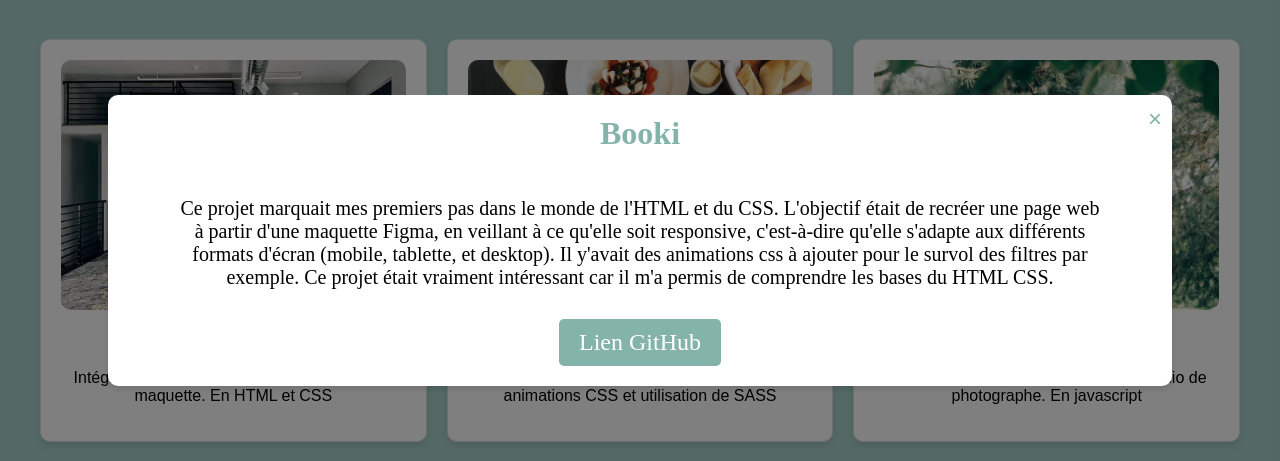
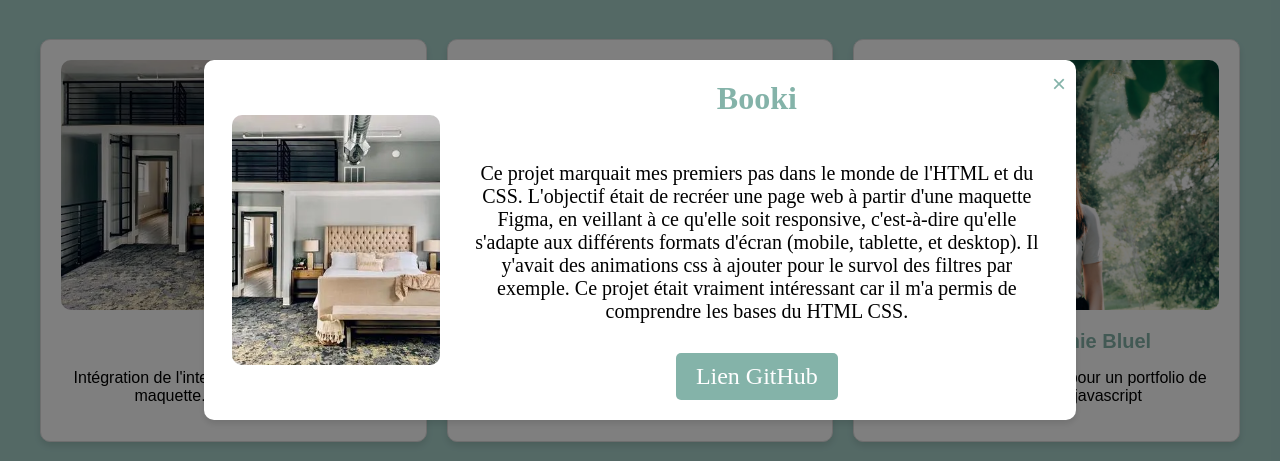
Before and after one commit to hanayss/mon-portfolio, a React (Create React App) app: page / in a window 1280 px wide. Both pictures are taken after a click on the element 233 px from the left and 2098 px from the top of the page. Shown: the part 1858-2319 px from the top of the page. Built offline with nearby package versions, Linux system fonts and the light colour scheme; a web font is replaced by a local one.

Commit message:
add pictures in modale

```diff
--- a/src/Modal.js
+++ b/src/Modal.js
@@ -1,7 +1,7 @@
 import React from "react";
 import "./style.scss";
 
-const Modal = ({ isOpen, onClose, title, description, buttons }) => {
+const Modal = ({ isOpen, onClose, title, description, image, buttons }) => {
     if (!isOpen) return null;
 
     return (
@@ -10,6 +10,11 @@
                 <span className="close-button" onClick={onClose}>
                     &times;
                 </span>
+                {image && (
+                    <div className="modal-image">
+                        <img src={image} alt={title} />
+                    </div>
+                )}
                 <div className="modal-text">
                     <h2>{title}</h2>
                     <p>{description}</p>
--- a/src/Projets.js
+++ b/src/Projets.js
@@ -1,15 +1,9 @@
 import React, { useState } from "react";
-import argentBankImageModal from "./images/argentBank-aperçu.webp";
 import argentBankImage from "./images/argentBank.webp";
-import bookiImageModal from "./images/booki-aperçu.webp";
 import bookiImage from "./images/booki.webp";
-import kasaImageModal from "./images/kasa-aperçu.webp";
 import kasaImage from "./images/kasa.webp";
-import ninaCarducciImageModal from "./images/ninaCarducci-aperçu.webp";
 import ninaCarducciImage from "./images/ninaCarducci.webp";
-import ohmyfoodImageModal from "./images/ohmyfood-aperçu.webp";
 import ohmyfoodImage from "./images/ohmyfood.webp";
-import sophieBluelImageModal from "./images/sophieBluel-aperçu.webp";
 import sophieBluelImage from "./images/sophieBluel.webp";
 import Modal from "./Modal";
 import "./style.scss";
@@ -21,68 +15,68 @@
         {
             id: 1,
             image: bookiImage,
-            imageModal: bookiImageModal,
+            imageModal: bookiImage,
             title: "Booki",
             description:
                 "Intégration de l'interface du site à l'aide d'une maquette. En HTML et CSS",
             descriptionModal:
                 "Ce projet marquait mes premiers pas dans le monde de l'HTML et du CSS. L'objectif était de recréer une page web à partir d'une maquette Figma, en veillant à ce qu'elle soit responsive, c'est-à-dire qu'elle s'adapte aux différents formats d'écran (mobile, tablette, et desktop). Il y'avait des animations css à ajouter pour le survol des filtres par exemple. Ce projet était vraiment intéressant car il m'a permis de comprendre les bases du HTML CSS.",
-            githubLink: "https://github.com/hanayss/booki.git",
+            githubLink: "https://github.com/hanayss/booki",
         },
         {
             id: 2,
             image: ohmyfoodImage,
-            imageModal: ohmyfoodImageModal,
+            imageModal: ohmyfoodImage,
             title: "OhMyFood",
             description:
                 "Création de la plateforme OhMyFood. Avec animations CSS et utilisation de SASS",
             descriptionModal:
-                "J'ai conçu une interface mobile-first pour la startup Oh My Food, en assurant une expérience utilisateur optimale sur mobile et une compatibilité responsive sur d'autres appareils. Le CSS a été géré avec Sass pour une structure modulaire et efficace. Le versionnage a été réalisé avec Git et GitHub. J'ai également intégré des animations CSS pour dynamiser les maquettes fournies, et rendu la page d'accueil totalement responsive.",
-            githubLink: "https://github.com/hanayss/Project-oh-my-food.git",
+                "J'ai conçu une interface mobile-first pour la startup Oh My Food, en assurant une expérience utilisateur optimale sur mobile et une compatibilité responsive sur d'autres appareils. Le CSS a été géré avec Sass pour une structure modulaire et efficace. J'ai également intégré des animations CSS pour dynamiser les maquettes fournies, et rendu la page d'accueil totalement responsive.",
+            githubLink: "https://github.com/hanayss/Project-oh-my-food",
         },
         {
             id: 3,
             image: sophieBluelImage,
-            imageModal: sophieBluelImageModal,
+            imageModal: sophieBluelImage,
             title: "Portfolio Sophie Bluel",
             description:
                 "Creation d'une page web pour un portfolio de photographe. En javascript",
             descriptionModal:
                 "J'ai développé le front-end pour une architecte d'intérieur chez ArchiWebos, incluant une galerie dynamique des projets avec récupération des données via une API et un système de filtres. J'ai également créé la page de connexion administrateur, avec un formulaire d'authentification. Une modale a été ajoutée pour gérer l'ajout et la suppression de projets, avec interaction back-end.",
-            githubLink: "https://github.com/hanayss/Projet-6.git",
+            githubLink: "https://github.com/hanayss/Projet-6",
         },
         {
             id: 4,
             image: kasaImage,
-            imageModal: kasaImageModal,
+            imageModal: kasaImage,
             title: "Kasa",
             description:
                 "Creation d'un site web pour une agence de location immobilière avec React",
             descriptionModal:
                 "J'ai développé le site web de l'entreprise Kasa en utilisant React. Le projet a été initialisé avec Create React App et les pages ont été créées avec React et React Router. Les annonces immobilières simulées ont été gérées à partir d'un fichier JSON et affichées dynamiquement. Un système de routage moderne a été mis en place avec React Router, incluant une page d'erreur personnalisée pour les pages inexistantes.",
-            githubLink: "https://github.com/hanayss/Projet_8.git",
+            githubLink: "https://github.com/hanayss/Projet_8",
         },
         {
             id: 5,
             image: ninaCarducciImage,
-            imageModal: ninaCarducciImageModal,
+            imageModal: ninaCarducciImage,
             title: "Nina Carducci",
             description:
                 "Optimisation du referencement d'un site web de photographe et amélioration des performances",
             descriptionModal:
                 "J'ai réalisé un audit du site de la photographe avec Lighthouse pour analyser les performances, l'accessibilité et le SEO. Des optimisations ont été planifiées et mises en œuvre : amélioration des images, du code, du référencement local avec Schema.org, et ajout des métadonnées pour les réseaux sociaux. J'ai corrigé les problèmes d'accessibilité et optimisé le SEO technique pour obtenir de meilleures notes sur Lighthouse et Wave.",
-            githubLink: "https://github.com/hanayss/ninacarducci.git",
+            githubLink: "https://github.com/hanayss/ninacarducci",
         },
         {
             id: 6,
             image: argentBankImage,
-            imageModal: argentBankImageModal,
+            imageModal: argentBankImage,
             title: "Argent Bank",
             description:
                 "Transformation du code HTML existant en React et utilisation de Redux pour gérer la connexion utilisateur",
             descriptionModal:
                 "J'ai développé une application web dynamique en utilisant React et Redux, avec une interface réactive. La gestion des utilisateurs inclut la connexion, la déconnexion, l'accès au profil après authentification, et la possibilité de modifier le pseudo. La documentation des routes de l'API pour la gestion des transactions a été réalisée avec Swagger au format YAML.",
-            githubLink: "https://github.com/hanayss/argentbank-react.git",
+            githubLink: "https://github.com/hanayss/argentbank-react",
         },
     ];
 
--- a/src/style.scss
+++ b/src/style.scss
@@ -247,8 +247,10 @@
         border-radius: 10px;
         padding: 20px;
         box-shadow: 0 4px 6px rgba(0, 0, 0, 0.1);
-        width: 80%;
+        width: 65%;
         display: flex;
+
+        gap: 10px;
         position: relative;
         text-align: center;
 
@@ -264,7 +266,7 @@
         }
 
         .modal-text {
-            width: 90%;
+            width: 70%;
             margin: auto;
             display: flex;
             flex-direction: column;
@@ -309,8 +311,8 @@
         }
 
         .modal-image {
-            width: 90%;
-            height: 60%;
+            width: 25%;
+            height: 250px;
             overflow: hidden;
             border-radius: 10px;
             margin: auto;
@@ -351,7 +353,7 @@
         }
     }
 }
-@media (max-width: 1024px) {
+@media (max-width: 1023px) {
     .section-welcome {
         flex-direction: column;
         width: 100%;
@@ -373,12 +375,22 @@
 
     .modal {
         .modal-content {
+            padding: 30px;
             width: 80%;
+            flex-direction: column;
+            .modal-image {
+                width: 100%;
+                height: 200px;
+            }
             .modal-text {
+                gap: 15px;
+                width: 100%;
                 h2 {
                     font-size: 1.5rem;
+                    margin: 0;
                 }
                 p {
+                    margin: 0;
                     font-size: 1rem;
                 }
                 .modal-buttons {
```
